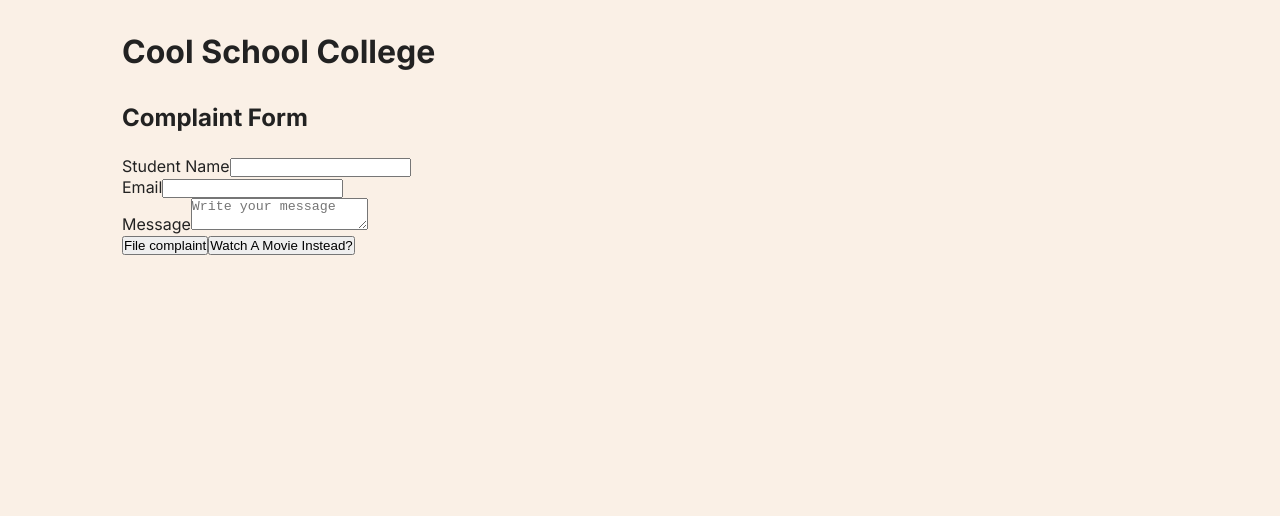
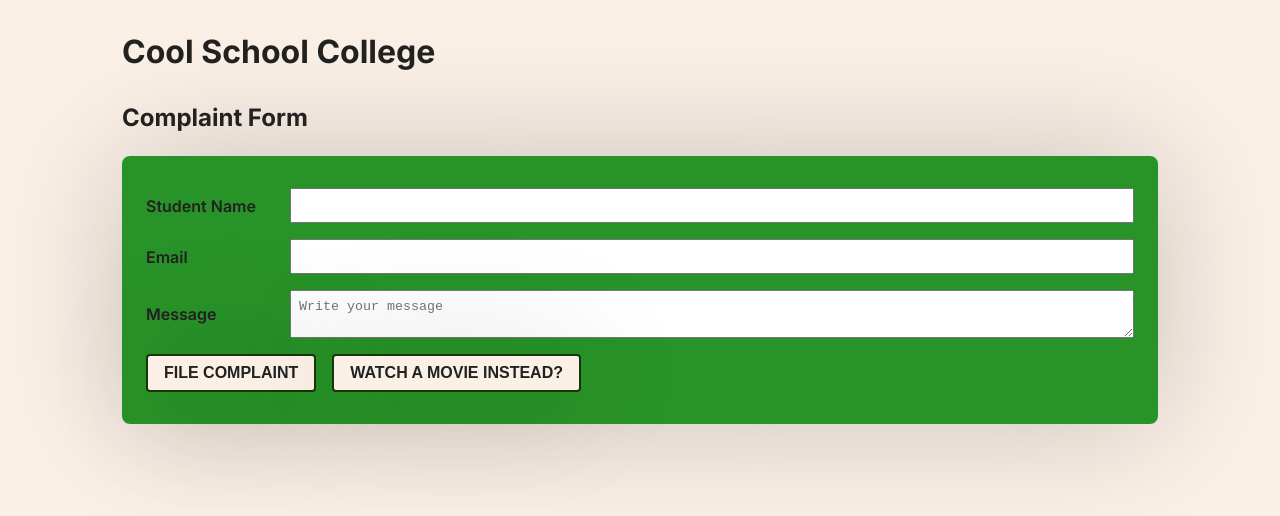
Before and after one commit to vincentpchevalier/server-actions-form, a Next.js app: page / in a window 1280 px wide. Shown: the top 516 px of the page. Built offline with nearby package versions, Linux system fonts and the light colour scheme.

Commit message:
create basic form style

```diff
--- a/app/components/Form.js
+++ b/app/components/Form.js
@@ -2,6 +2,8 @@
 
 import { handleForm } from '@/app/actions';
 import MoviesButton from './MoviesButton';
+
+import styles from '@/app/page.module.css';
 
 function Form() {
 	function handleSubmit(e) {
@@ -24,7 +26,11 @@ function Form() {
 	return (
 		<>
 			<h2>Complaint Form</h2>
-			<form id="complaintform" action={handleForm}>
+			<form
+				id="complaintform"
+				className={styles.complaintform}
+				action={handleForm}
+			>
 				<p>
 					<label htmlFor="studentname">Student Name</label>
 					<input type="text" name="studentname" />
@@ -42,7 +48,7 @@ function Form() {
 					></textarea>
 				</p>
 				<p>
-					<button>File complaint</button>
+					<button className={styles.button}>File complaint</button>
 					<MoviesButton />
 				</p>
 			</form>
--- a/app/components/MoviesButton.js
+++ b/app/components/MoviesButton.js
@@ -2,10 +2,16 @@
 
 import { useRouter } from 'next/navigation';
 
+import styles from '@/app/page.module.css';
+
 function MoviesButton() {
 	const router = useRouter();
 	return (
-		<button type="button" onClick={() => router.push('/movies')}>
+		<button
+			className={styles.button}
+			type="button"
+			onClick={() => router.push('/movies')}
+		>
 			Watch A Movie Instead?
 		</button>
 	);
--- a/app/page.module.css
+++ b/app/page.module.css
@@ -21,6 +21,38 @@
 
 .main > *:not(section) {
 	margin-bottom: 1.5rem;
+}
+
+.complaintform {
+	display: flex;
+	flex-direction: column;
+	gap: 1rem;
+
+	padding: 2rem 1.5rem;
+	background-color: rgb(40, 147, 40);
+	border-radius: 0.5rem;
+	box-shadow: 0 0 8rem 0 rgba(0, 0, 0, 0.2);
+
+	& > p {
+		margin: 0;
+		width: 100%;
+		display: flex;
+		align-items: center;
+		gap: 1rem;
+
+		& > label {
+			font-weight: 600;
+			color: rgb(35, 33, 33);
+			flex-basis: 8rem;
+		}
+
+		& > input,
+		& > textarea {
+			flex-grow: 1;
+
+			padding: 0.5rem;
+		}
+	}
 }
 
 .name {
@@ -53,3 +85,24 @@
 		line-height: 1.4;
 	}
 }
+
+.button {
+	background-color: linen;
+	color: rgb(33, 33, 33);
+	padding: 0.5rem 1rem;
+	border-radius: 0.25rem;
+	box-shadow: 0 0 8rem 0 rgba(0, 0, 0, 0.2);
+	border: 0.15rem solid rgb(24, 53, 9);
+
+	font-weight: 600;
+	font-size: 1rem;
+	text-transform: uppercase;
+
+	transition: all 170ms;
+
+	&:hover,
+	&:focus {
+		background-color: rgb(24, 53, 9);
+		color: linen;
+	}
+}
```
